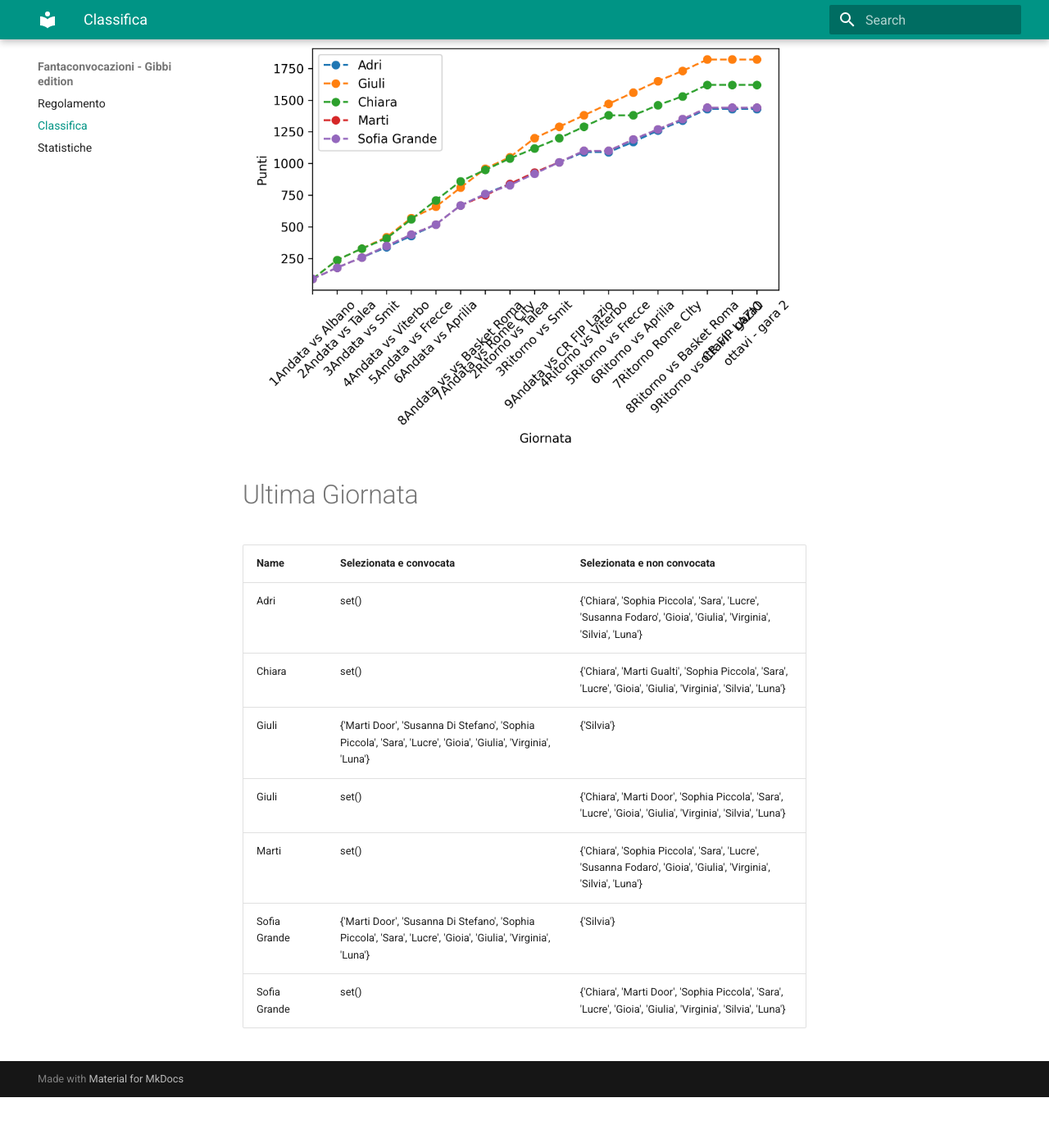
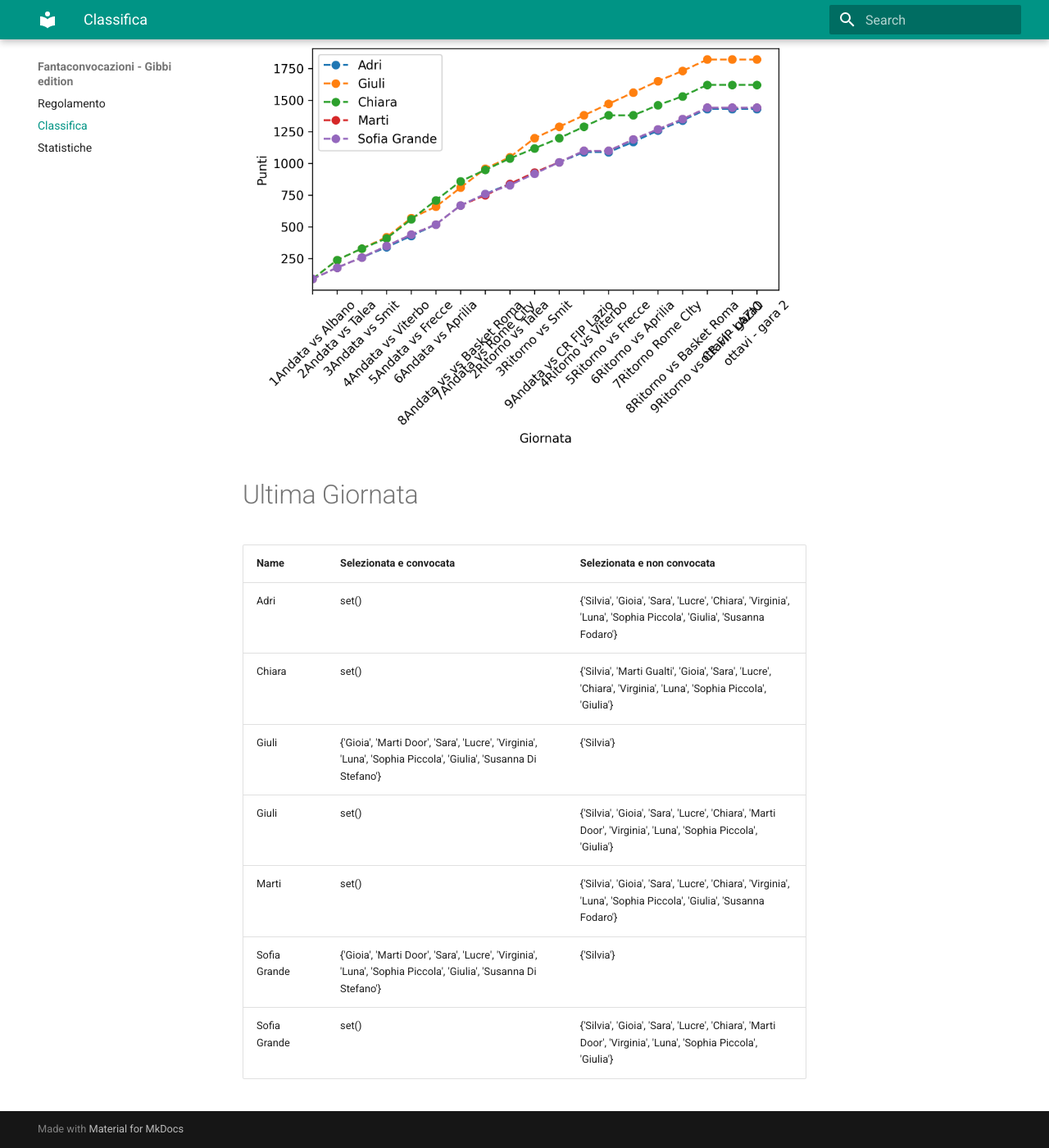
Before and after one commit to martinig94/fantagibbi, an MkDocs documentation site: the page built from docs/Classifica.md, in a window 1280 px wide and 1400 px high, scrolled down 565 px. Shown: the whole window at 82% size. Built offline with MkDocs 1.6.1 and Material for MkDocs 9.7.7, drawn with Linux system fonts in a browser that asks for light colours; before the commit the page ends 1903 px from its top, so only the background shows below that.

Commit message:
Auto-update from main.py

```diff
--- a/docs/Classifica.md
+++ b/docs/Classifica.md
@@ -18,11 +18,11 @@
 <!-- START_TABLE CORRECT -->
 | Name         | Selezionata e convocata                                                                                        | Selezionata e non convocata                                                                                      |
 |:-------------|:---------------------------------------------------------------------------------------------------------------|:-----------------------------------------------------------------------------------------------------------------|
-| Adri         | set()                                                                                                          | {'Chiara', 'Sophia Piccola', 'Sara', 'Lucre', 'Susanna Fodaro', 'Gioia', 'Giulia', 'Virginia', 'Silvia', 'Luna'} |
-| Chiara       | set()                                                                                                          | {'Chiara', 'Marti Gualti', 'Sophia Piccola', 'Sara', 'Lucre', 'Gioia', 'Giulia', 'Virginia', 'Silvia', 'Luna'}   |
-| Giuli        | {'Marti Door', 'Susanna Di Stefano', 'Sophia Piccola', 'Sara', 'Lucre', 'Gioia', 'Giulia', 'Virginia', 'Luna'} | {'Silvia'}                                                                                                       |
-| Giuli        | set()                                                                                                          | {'Chiara', 'Marti Door', 'Sophia Piccola', 'Sara', 'Lucre', 'Gioia', 'Giulia', 'Virginia', 'Silvia', 'Luna'}     |
-| Marti        | set()                                                                                                          | {'Chiara', 'Sophia Piccola', 'Sara', 'Lucre', 'Susanna Fodaro', 'Gioia', 'Giulia', 'Virginia', 'Silvia', 'Luna'} |
-| Sofia Grande | {'Marti Door', 'Susanna Di Stefano', 'Sophia Piccola', 'Sara', 'Lucre', 'Gioia', 'Giulia', 'Virginia', 'Luna'} | {'Silvia'}                                                                                                       |
-| Sofia Grande | set()                                                                                                          | {'Chiara', 'Marti Door', 'Sophia Piccola', 'Sara', 'Lucre', 'Gioia', 'Giulia', 'Virginia', 'Silvia', 'Luna'}     |
+| Adri         | set()                                                                                                          | {'Silvia', 'Gioia', 'Sara', 'Lucre', 'Chiara', 'Virginia', 'Luna', 'Sophia Piccola', 'Giulia', 'Susanna Fodaro'} |
+| Chiara       | set()                                                                                                          | {'Silvia', 'Marti Gualti', 'Gioia', 'Sara', 'Lucre', 'Chiara', 'Virginia', 'Luna', 'Sophia Piccola', 'Giulia'}   |
+| Giuli        | {'Gioia', 'Marti Door', 'Sara', 'Lucre', 'Virginia', 'Luna', 'Sophia Piccola', 'Giulia', 'Susanna Di Stefano'} | {'Silvia'}                                                                                                       |
+| Giuli        | set()                                                                                                          | {'Silvia', 'Gioia', 'Sara', 'Lucre', 'Chiara', 'Marti Door', 'Virginia', 'Luna', 'Sophia Piccola', 'Giulia'}     |
+| Marti        | set()                                                                                                          | {'Silvia', 'Gioia', 'Sara', 'Lucre', 'Chiara', 'Virginia', 'Luna', 'Sophia Piccola', 'Giulia', 'Susanna Fodaro'} |
+| Sofia Grande | {'Gioia', 'Marti Door', 'Sara', 'Lucre', 'Virginia', 'Luna', 'Sophia Piccola', 'Giulia', 'Susanna Di Stefano'} | {'Silvia'}                                                                                                       |
+| Sofia Grande | set()                                                                                                          | {'Silvia', 'Gioia', 'Sara', 'Lucre', 'Chiara', 'Marti Door', 'Virginia', 'Luna', 'Sophia Piccola', 'Giulia'}     |
 <!-- END_TABLE CORRECT -->
```
